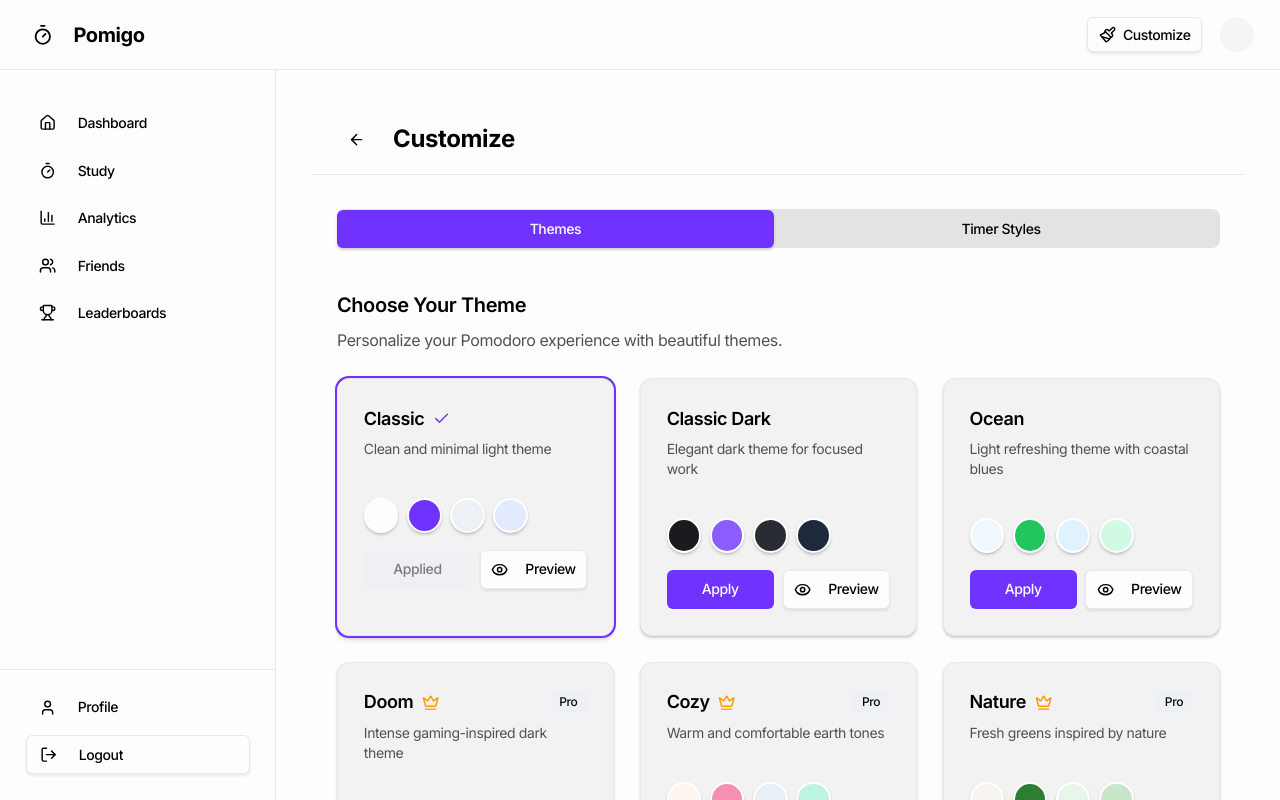
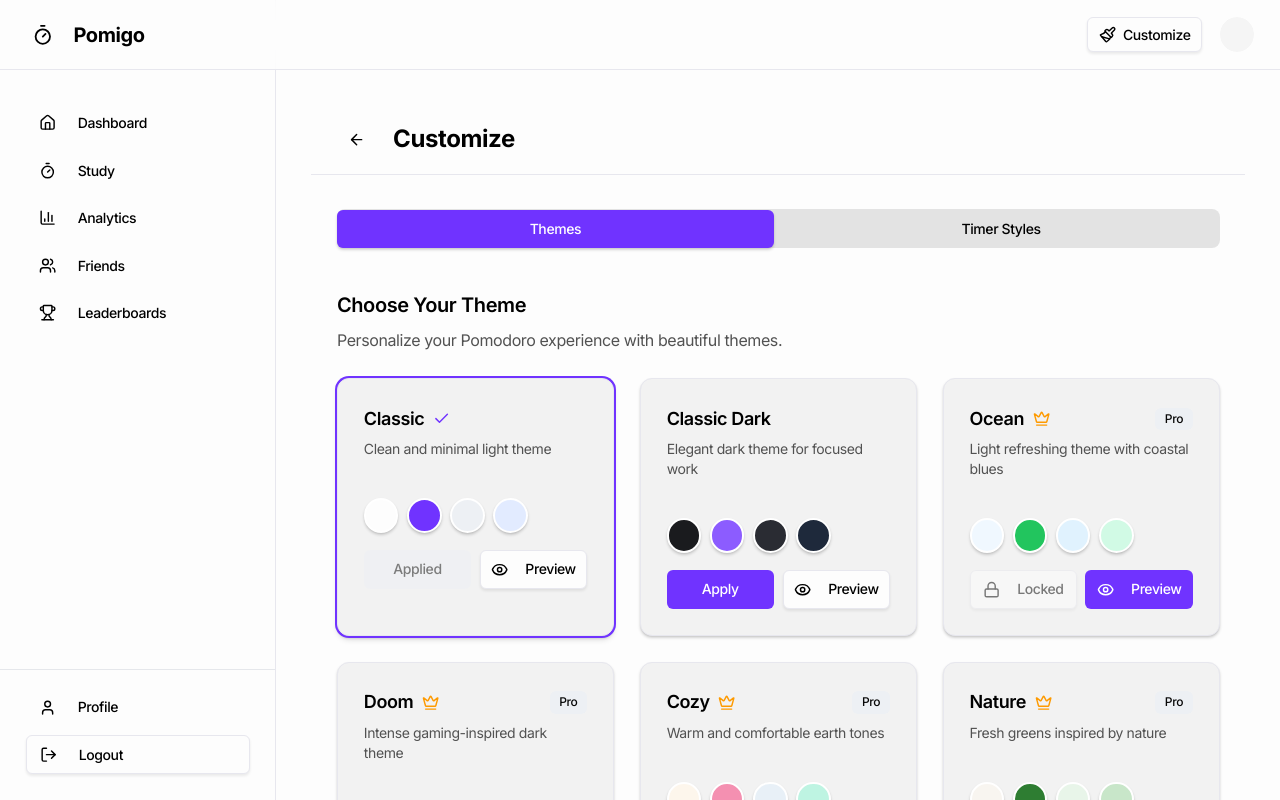
Before and after one commit to thesrhari/Pomigo, a Next.js app: page /customize in a window 1280 px wide. Shown: the top 800 px of the page. Built offline with nearby package versions, Linux system fonts and the light colour scheme; no server answers.

Commit message:
Change 'Ocean' to pro theme

```diff
--- a/src/app/customize/components/ThemesTab.tsx
+++ b/src/app/customize/components/ThemesTab.tsx
@@ -59,7 +59,7 @@
     id: "ocean",
     name: "Ocean",
     description: "Light refreshing theme with coastal blues",
-    isPro: false,
+    isPro: true,
     previewColors: {
       background: "hsl(208 100% 97.0588%)",
       primary: "hsl(142.0859 70.5628% 45.2941%)",
```
